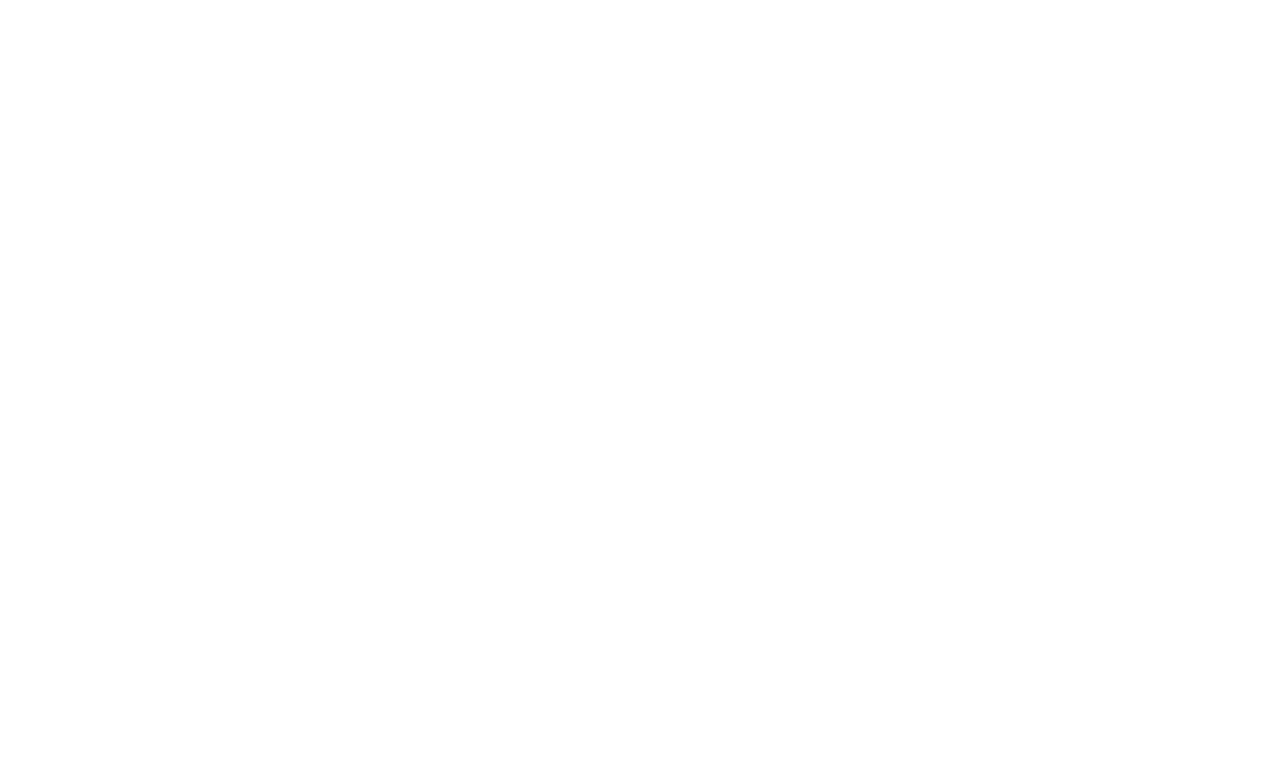
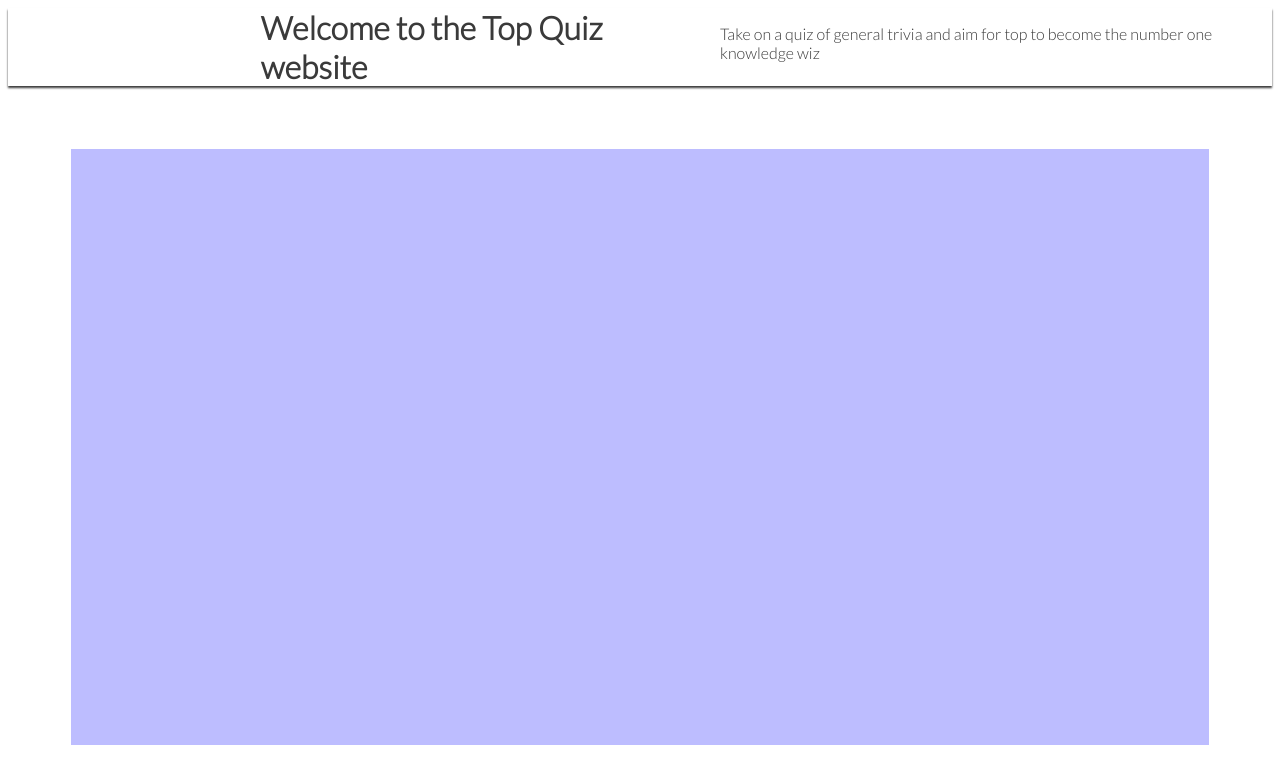
Before and after one commit to ProgramCodeMasterA/top-quiz, a plain HTML site: page index.html in a window 1280 px wide. Drawn offline with Linux system fonts and the light colour scheme.

Commit message:
Add header, Add welcome text

```diff
--- a/assets/css/style.css
+++ b/assets/css/style.css
@@ -0,0 +1,48 @@
+/* Google fonts import */
+@import url('https://fonts.googleapis.com/css2?family=Lato:wght@300&family=Oswald:wght@200;300;400;500;600;700&display=swap');
+
+/* Asterisk wildcard selector to override default styles added by the browser */
+* {
+    padding: 0;
+    margin: 0;
+    box-sizing: border-box;
+}
+
+/* Body */
+body {
+    min-height: 100vh;
+    display: flex;
+    flex-direction: column;
+    margin: 8px;
+    /* Generic project styles */
+    color: #3a3a3a;
+    font-family: 'Lato', sans-serif;
+}
+
+/* Main */
+main {
+    margin: 5%;
+    display: flex;
+    flex: 1 0 auto;
+    font-size: 100%;
+    letter-spacing: 2px;
+    background-color: #BDBDFF;
+}
+
+/* Header */
+header {
+    background-color: #ffffff;
+    padding: 0 1rem;
+    padding-left: 20%;
+    z-index: 100;
+    box-shadow: 0 2px 2px #3a3a3a;
+    width: 100%;
+    height: 15%;
+    display: flex;
+    justify-content: space-between;
+    align-items: baseline;
+}
+
+h1 {
+    padding-right: 5%;
+}
--- a/index.html
+++ b/index.html
@@ -19,8 +19,9 @@
 <body>
     <!-- Header -->
     <header>
-
-
+        <!--Welcome user to website text-->
+        <h1>Welcome to the Top Quiz website</h1>
+        <p>Take on a quiz of general trivia and aim for top to become the number one knowledge wiz</p>
     </header>
 
     <!-- Main content -->
```
